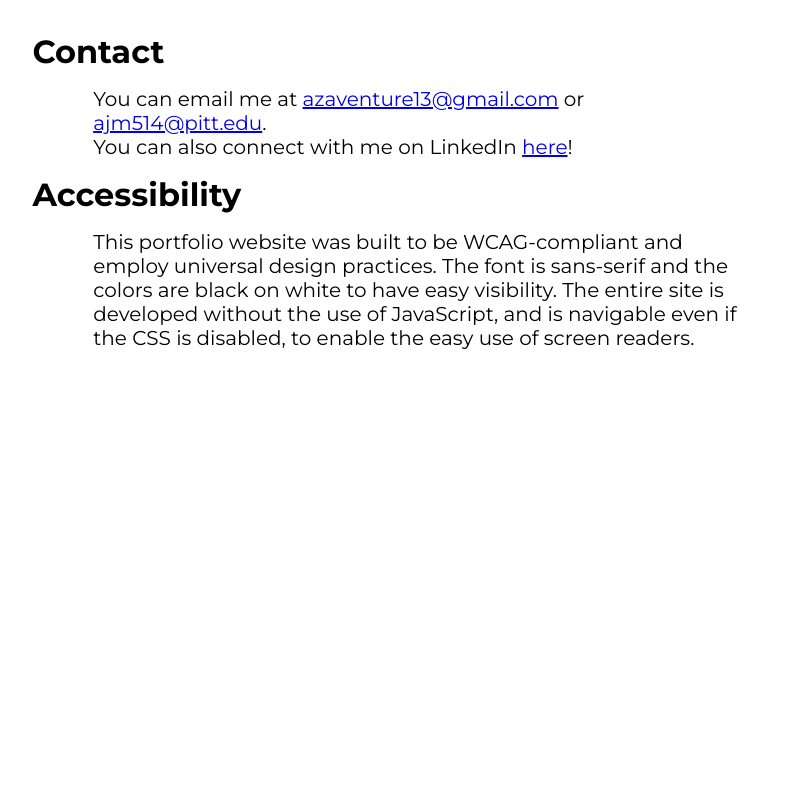
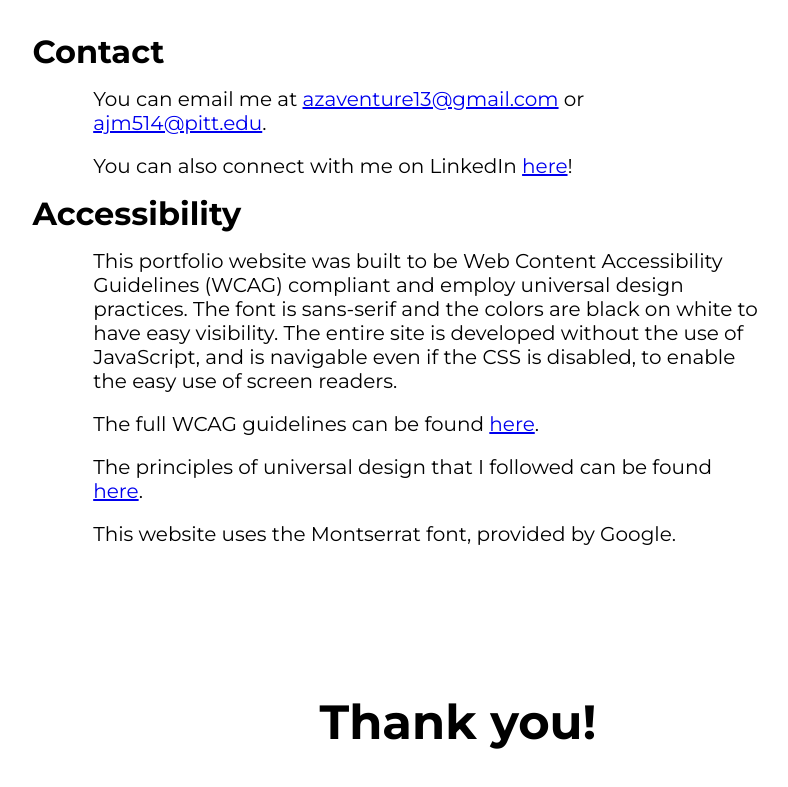
Before and after one commit to azaventure/portfolio, a plain HTML site: page index.html in a window 1280 px wide. Shown: the part 2790-3577 px from the top of the page, without its empty margins (182-970 px from the left). Before the commit the page ends 3172 px from the top, so only its background shows below. Drawn offline with Linux system fonts and the light colour scheme; a script that the page names is missing.

Commit message:
Adding space at the bottom and a thank you

```diff
--- a/index.html
+++ b/index.html
@@ -147,6 +147,7 @@
                 You can email me at <a href="mailto:azaventure13@gmail.com">azaventure13@gmail.com</a>
                 or <a href="mailto:ajm514@pitt.edu">ajm514@pitt.edu</a>.
             </p>
+            <br />
             <p>
                 You can also connect with me on LinkedIn <a href="https://www.linkedin.com/in/a-mohanty-dnid/">here</a>!
             </p>
@@ -156,12 +157,20 @@
         <p>
             <h2>Accessibility</h2>
             <p>
-                This portfolio website was built to be WCAG-compliant and employ universal design practices.
+                This portfolio website was built to be Web Content Accessibility Guidelines (WCAG)   compliant and employ universal design practices.
                 The font is sans-serif and the colors are black on white to have easy visibility. The entire site is
                 developed without the use of JavaScript, and is navigable even if the CSS is disabled, to enable the
                 easy use of screen readers.
             </p>
+            <br />
+            <p>The full WCAG guidelines can be found <a href="https://www.w3.org/WAI/standards-guidelines/wcag/">here</a>.</p>
+            <br />
+            <p>The principles of universal design that I followed can be found <a href="https://universaldesign.ie/about-universal-design/the-7-principles">here</a>.</p>
+            <br />
+            <p>This website uses the Montserrat font, provided by Google.</p>
         </p>
+        <br />
+        <h1 style="margin-top: 8rem">Thank you!</h1>
     </main>
     <footer>
 
--- a/styles.css
+++ b/styles.css
@@ -4,6 +4,10 @@
     padding: 0;
     box-sizing: border-box;
     font-family: 'Montserrat', sans-serif;
+}
+
+body {
+    margin-bottom: 8rem;
 }
 
 /* Style the header and nav */
```
